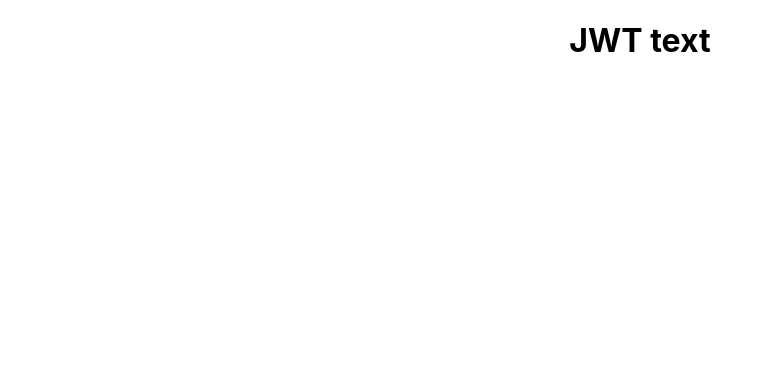
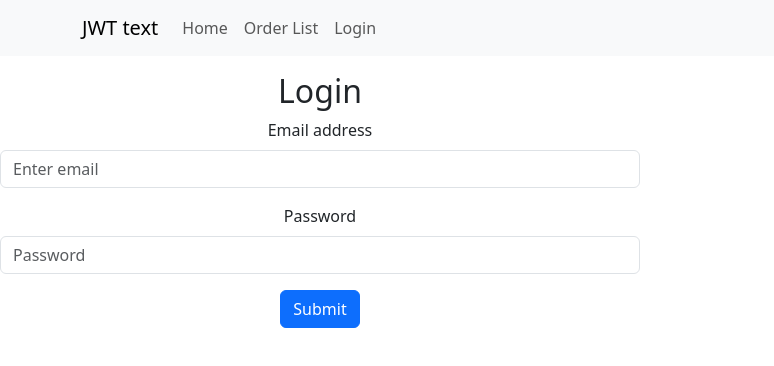
Before and after one commit to ahbab1995/JWT-test, a React (Create React App) app: page /login in a window 1280 px wide. Shown: the top 366 px of the page, without its empty margins (0-774 px from the left). Built offline with nearby package versions, Linux system fonts and the light colour scheme.

Commit message:
navbare new code added

```diff
--- a/package.json
+++ b/package.json
@@ -6,7 +6,9 @@
     "@testing-library/jest-dom": "^5.16.5",
     "@testing-library/react": "^13.4.0",
     "@testing-library/user-event": "^13.5.0",
+    "bootstrap": "^5.3.0",
     "react": "^18.2.0",
+    "react-bootstrap": "^2.7.4",
     "react-dom": "^18.2.0",
     "react-router-dom": "^6.11.2",
     "react-scripts": "5.0.1",
--- a/src/App.js
+++ b/src/App.js
@@ -1,9 +1,17 @@
+import { Route, Routes } from "react-router-dom";
 import "./App.css";
+import Home from "./components/Home/Home";
+import Navbars from "./components/Navbar/Navbars";
+import { Login } from "./components/Login/Login";
 
 function App() {
   return (
     <div className="App">
-      <h1>JWT text</h1>
+      <Navbars></Navbars>
+      <Routes>
+        <Route path="/home" element={<Home></Home>}></Route>
+        <Route path="/login" element={<Login></Login>}></Route>
+      </Routes>
     </div>
   );
 }
--- a/src/components/Home/Home.js
+++ b/src/components/Home/Home.js
@@ -0,0 +1,11 @@
+import React from "react";
+
+const Home = () => {
+    return (
+        <div>
+          <h3>jwt test Home page</h3>
+        </div>
+      )
+};
+
+export default Home;
--- a/src/components/Login/Login.js
+++ b/src/components/Login/Login.js
@@ -1,7 +1,26 @@
 import React from 'react'
+import { Button, Form } from 'react-bootstrap'
 
 export const Login = () => {
   return (
-    <div>Login</div>
+    <div className='w-50  my-3'>
+      <h2>Login</h2>
+      <Form>
+      <Form.Group className="mb-3" controlId="formBasicEmail">
+        <Form.Label>Email address</Form.Label>
+        <Form.Control type="email" placeholder="Enter email" />
+
+      </Form.Group>
+
+      <Form.Group className="mb-3" controlId="formBasicPassword">
+        <Form.Label>Password</Form.Label>
+        <Form.Control type="password" placeholder="Password" />
+      </Form.Group>
+
+      <Button variant="primary" type="submit">
+        Submit
+      </Button>
+    </Form>
+    </div>
   )
 }
--- /dev/null
+++ b/src/components/Navbar/Navbars.js
@@ -0,0 +1,24 @@
+import React from "react";
+import Container from "react-bootstrap/Container";
+
+import Nav from "react-bootstrap/Nav";
+import Navbar from "react-bootstrap/Navbar";
+
+const Navbars = () => {
+  return (
+    <div>
+      <Navbar bg="light" variant="light">
+        <Container>
+          <Navbar.Brand href="/home">JWT text</Navbar.Brand>
+          <Nav className="me-auto">
+          <Nav.Link href="/home">Home</Nav.Link>
+            <Nav.Link href="/orderlist">Order List</Nav.Link>
+            <Nav.Link href="/login">Login</Nav.Link>
+          </Nav>
+        </Container>
+      </Navbar>
+    </div>
+  );
+};
+
+export default Navbars;
--- a/src/index.js
+++ b/src/index.js
@@ -1,14 +1,18 @@
-import React from 'react';
-import ReactDOM from 'react-dom/client';
-import './index.css';
-import App from './App';
-import reportWebVitals from './reportWebVitals';
+import React from "react";
+import ReactDOM from "react-dom/client";
+import "./index.css";
+import App from "./App";
+import 'bootstrap/dist/css/bootstrap.min.css';
+import reportWebVitals from "./reportWebVitals";
+import { BrowserRouter } from "react-router-dom";
 
-const root = ReactDOM.createRoot(document.getElementById('root'));
+const root = ReactDOM.createRoot(document.getElementById("root"));
 root.render(
-  <React.StrictMode>
-    <App />
-  </React.StrictMode>
+  <BrowserRouter>
+    <React.StrictMode>
+      <App />
+    </React.StrictMode>
+  </BrowserRouter>
 );
 
 // If you want to start measuring performance in your app, pass a function
```
Also changed, not shown: 1 other file (tests, documents, lock files or other folders).
